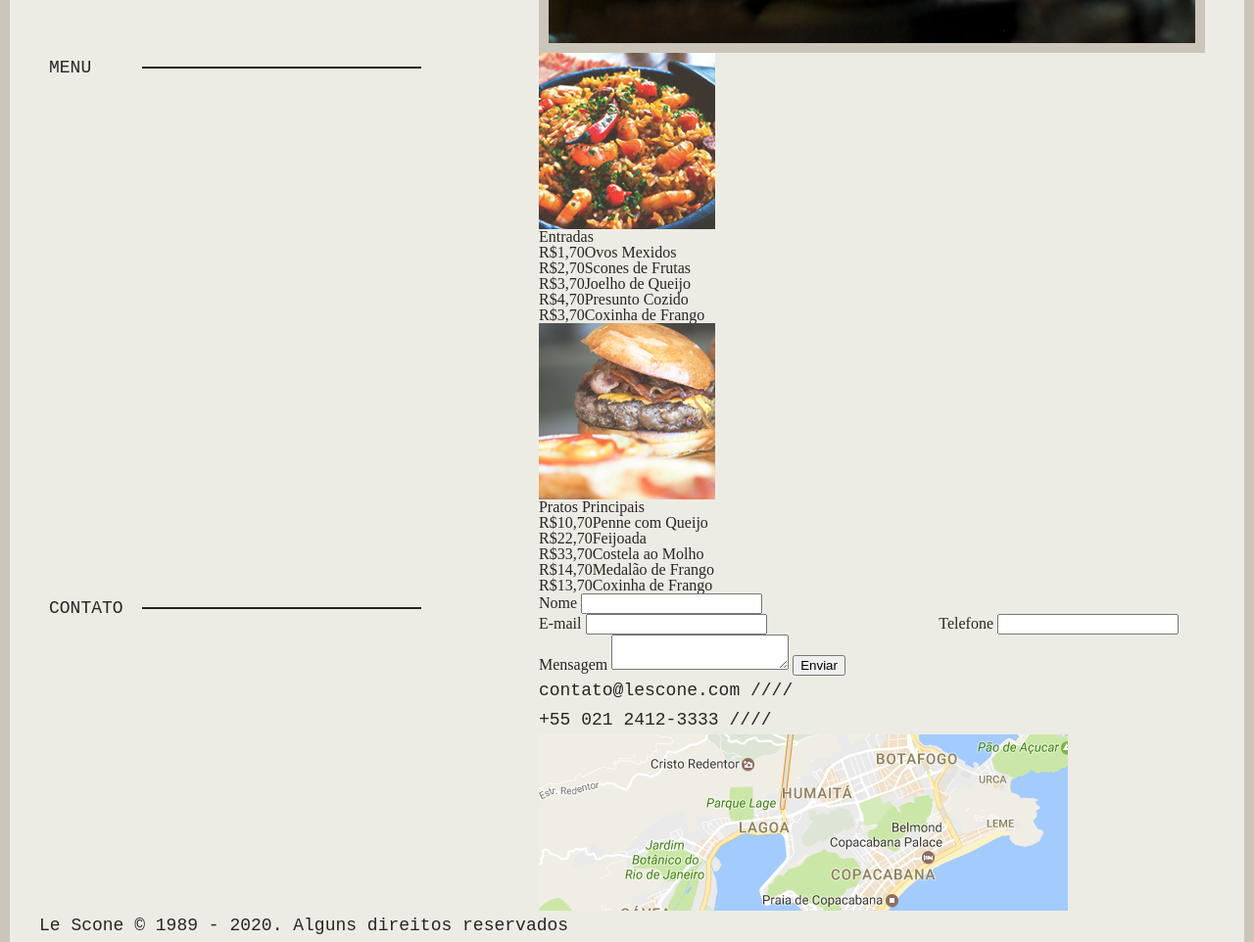
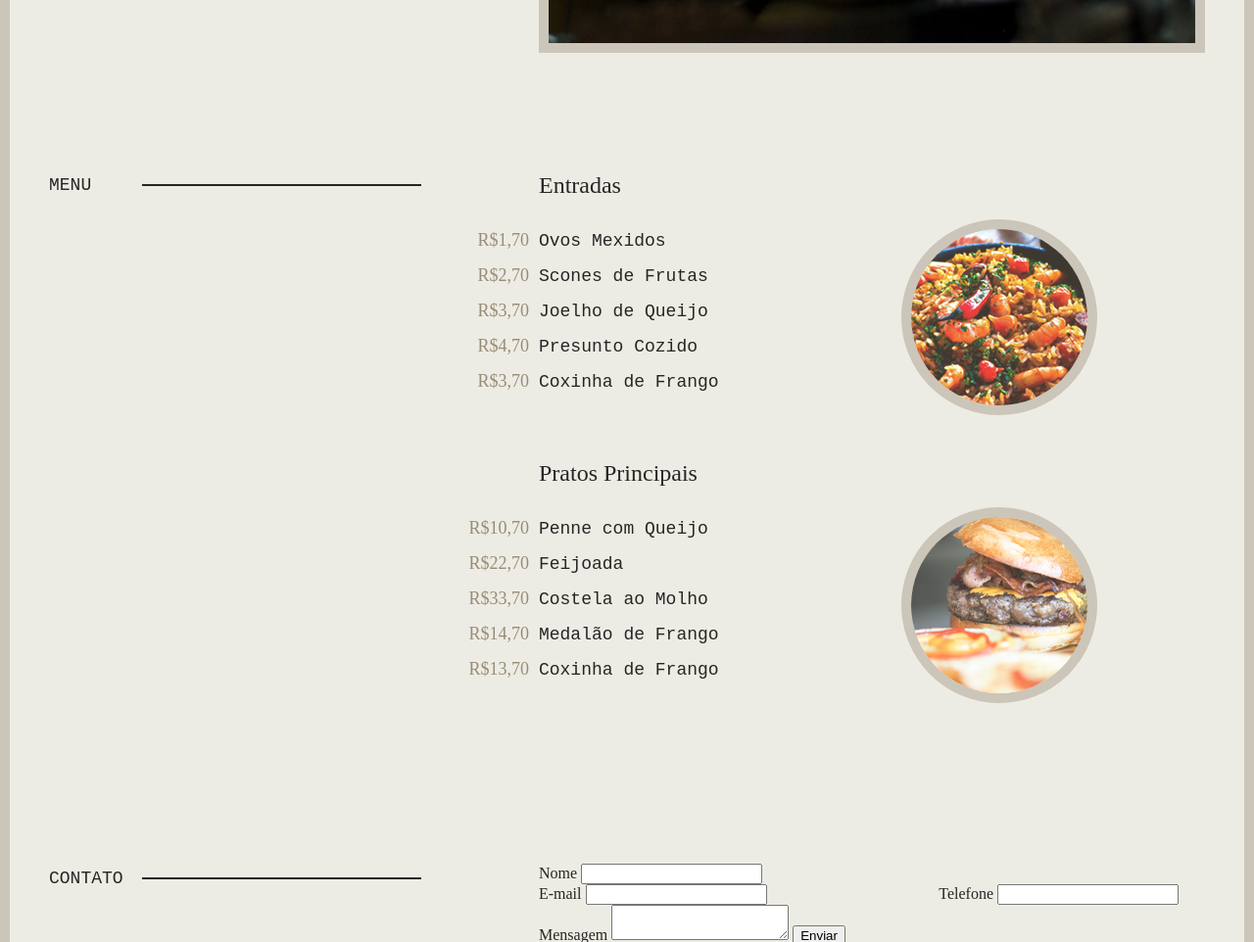
Before and after one commit to jpdrsanchez/lescone, a website: page index.html in a window 1280 px wide. Shown: the part 892-1854 px from the top of the page at 98% size. Drawn offline with Linux system fonts and the light colour scheme; a web font is replaced by a local one.

Commit message:
Finalized _menu.scss

```diff
--- /dev/null
+++ b/css/scss/_menu.scss
@@ -0,0 +1,47 @@
+.menu {
+  margin-top: 120px;
+  margin-bottom: 120px;
+  @include device(small) {
+    margin-top: 60px;
+    margin-bottom: 60px;
+  }
+}
+
+.menu-item {
+  margin-bottom: 60px;
+  h2 {
+    @include tipo-2(24);
+    margin-bottom: 1em;
+  }
+  li {
+    @include tipo-1(18);
+    line-height: em(35, 18);
+    span {
+      font-family: $fonte-2;
+      color: $bege-escuro;
+      display: inline-block;
+      width: 70px;
+      text-align: right;
+      margin-right: 10px;
+      margin-left: -80px;
+      @include device(small) {
+        margin-left: 0;
+        width: auto;
+      }
+    }
+  }
+  img {
+    border-radius: 50%;
+    border: 10px solid $bege-medio;
+    position: absolute;
+    right: 0;
+    margin-top: 50px;
+    @include device(large) {
+      right: 120px;
+    }
+    @include device(small) {
+      width: 120px;
+      margin-top: 0;
+    }
+  }
+}
--- a/css/scss/style.scss
+++ b/css/scss/style.scss
@@ -6,3 +6,4 @@
 
 // Partes
 @import 'intro';
+@import 'menu';
```
Also changed, not shown: css/style.css, 1 other file.
